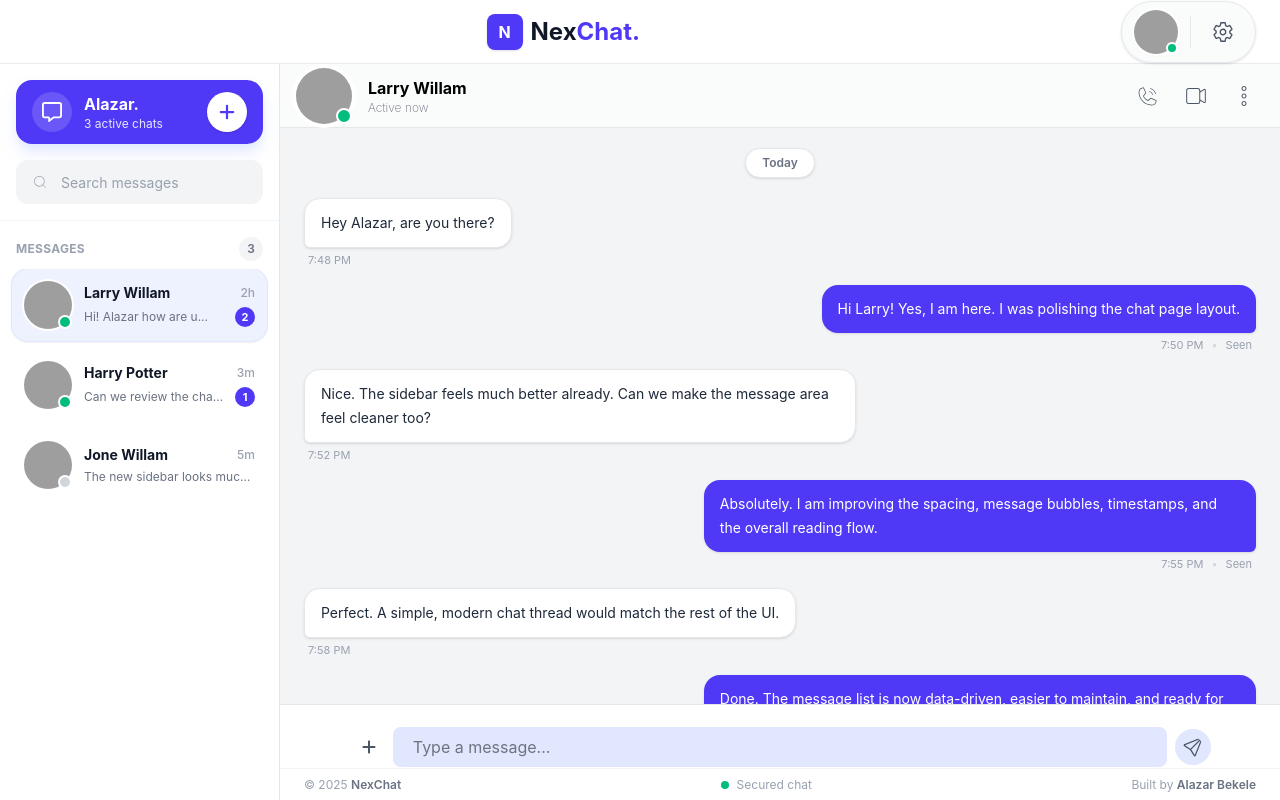
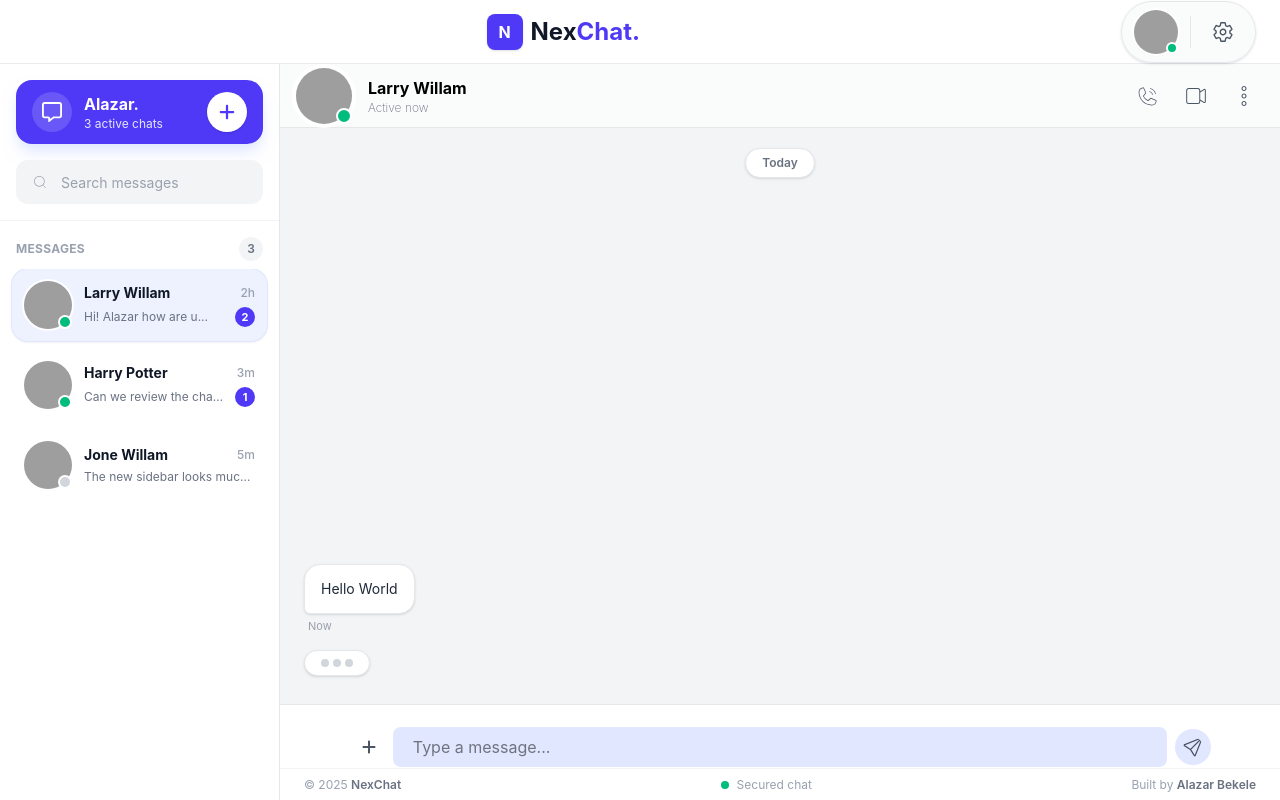
Before and after one commit to AlazarBekele/Real-Time-Chat-App, a React (Vite) app in the folder frontend/vite-project/: page /main in a window 1280 px wide. Built offline with nearby package versions, Linux system fonts and the light colour scheme; grey boxes are pictures that could not be loaded.

Commit message:
feat: work on message handlement frontend using react useState

```diff
--- a/frontend/vite-project/src/Components/Chat/ChatBody/chatbody.jsx
+++ b/frontend/vite-project/src/Components/Chat/ChatBody/chatbody.jsx
@@ -1,52 +1,17 @@
-const messages = [
-  {
-    id: 1,
-    sender: "Larry",
-    text: "Hey Alazar, are you there?",
-    time: "7:48 PM",
-    owner: false,
-  },
-  {
-    id: 2,
-    sender: "You",
-    text: "Hi Larry! Yes, I am here. I was polishing the chat page layout.",
-    time: "7:50 PM",
-    owner: true,
-    status: "Seen",
-  },
-  {
-    id: 3,
-    sender: "Larry",
-    text: "Nice. The sidebar feels much better already. Can we make the message area feel cleaner too?",
-    time: "7:52 PM",
-    owner: false,
-  },
-  {
-    id: 4,
-    sender: "You",
-    text: "Absolutely. I am improving the spacing, message bubbles, timestamps, and the overall reading flow.",
-    time: "7:55 PM",
-    owner: true,
-    status: "Seen",
-  },
-  {
-    id: 5,
-    sender: "Larry",
-    text: "Perfect. A simple, modern chat thread would match the rest of the UI.",
-    time: "7:58 PM",
-    owner: false,
-  },
-  {
-    id: 6,
-    sender: "You",
-    text: "Done. The message list is now data-driven, easier to maintain, and ready for real messages later.",
-    time: "8:00 PM",
-    owner: true,
-    status: "Delivered",
-  },
-];
+import { useEffect, useState } from "react";
+import { db } from "../../../firebase/firebase";
+import { collection, getDocs } from "firebase/firestore";
 
 function Chatbody() {
+  const [messages, setMessages] = useState([
+    {
+      id: 1,
+      text: "Hello World",
+      owner: false,
+      time: "Now",
+    },
+  ]);
+
   return (
     <section className="h-full w-full overflow-hidden bg-gray-100">
       <div className="flex h-full flex-col overflow-auto px-6 py-5">
@@ -76,7 +41,9 @@ function Chatbody() {
                       : "rounded-bl-md border border-gray-200 bg-white text-gray-800"
                   }`}
                 >
-                  <p className="break-words text-sm leading-6">{message.text}</p>
+                  <p className="break-words text-sm leading-6">
+                    {message.text}
+                  </p>
                 </div>
 
                 <div
--- a/frontend/vite-project/src/Components/Chat/Ownerinput/Chatinput.jsx
+++ b/frontend/vite-project/src/Components/Chat/Ownerinput/Chatinput.jsx
@@ -1,6 +1,14 @@
+import { useState } from "react";
 import { Icons } from "../../../assets/Icons/Icons";
 
-function Chatinput() {
+function Chatinput({ ChatId, currentUser }) {
+  const [message, setMessage] = useState("");
+
+  const handelSend = async () => {
+    if (!message.trim()) return;
+
+    console.log("Send:", message);
+  };
   return (
     <>
       <div className="w-full p-4 flex justify-start items-center border-t border-gray-200">
@@ -11,13 +19,21 @@ function Chatinput() {
           <input
             className="ps-5 bg-indigo-100 w-full p-2 rounded-lg outline-none"
             type="text"
-            name=""
-            id=""
+            value={message}
+            onChange={(e) => setMessage(e.target.value)}
+            onKeyDown={(e) => {
+              if (e.key === "Enter") {
+                handelSend();
+              }
+            }}
             placeholder="Type a message..."
           />
         </div>
         <div className="w-1/10 p-2 flex justify-start items-center">
-          <Icons.send className="text-gray-500 size-9 p-2 rounded-full text-gray-600 flex items-center justify-center bg-indigo-100" />
+          <Icons.send
+            className="text-gray-500 size-9 p-2 rounded-full text-gray-600 flex items-center justify-center bg-indigo-100"
+            onClick={handelSend}
+          />
         </div>
       </div>
     </>
```
